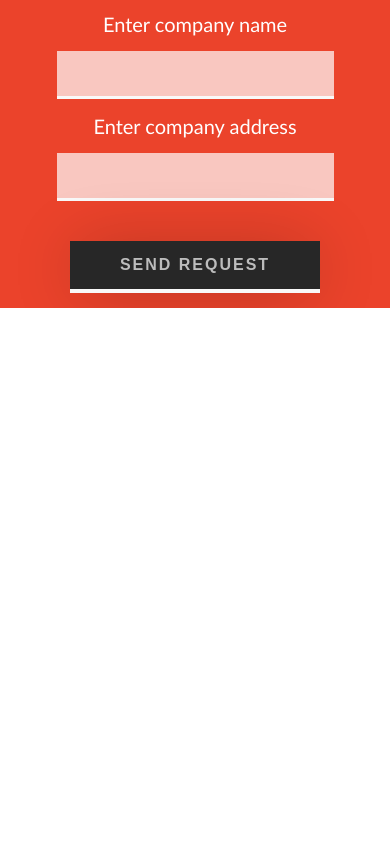
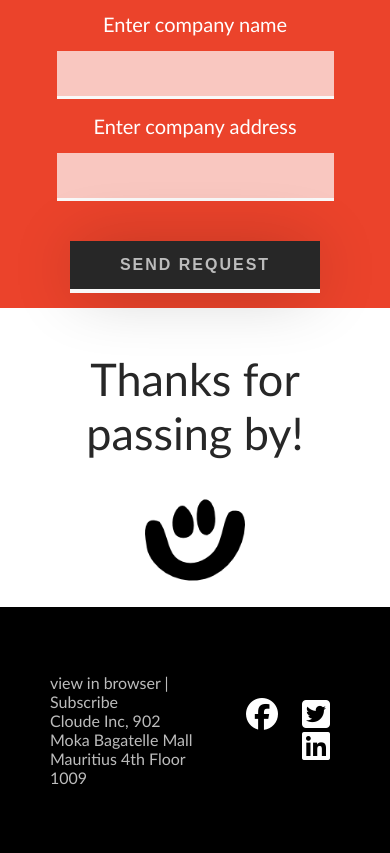
Before and after one commit to williamjosh/Cloude-website, a plain HTML site: page index.html in a window 390 px wide. Shown: the part 7252-8105 px from the top of the page. Before the commit the page ends 7560 px from the top, so only its background shows below. Drawn offline with nearby package versions, Linux system fonts and the light colour scheme.

Commit message:
Added goodbye msg and footer
+responsive

```diff
--- a/index.html
+++ b/index.html
@@ -286,6 +286,40 @@
 
 
 
+	<!--GOODBYE MESSAGE -->
+	<div class="wrapper">
+		<div class="container">
+			<div class="salute-message" style="text-align: center;">
+				<h1>Thanks for passing by!</h1>
+				<img src="assets\smile.png" height="100px" alt="">
+			</div>
+		</div>
+	</div>
+
+
+
+
+	<!-- FOOTER -->
+	<div class="container footer">
+		<div class="row">
+			<div class="col-6">
+				<p>
+					view in browser | Subscribe </br>
+					Cloude Inc, 902 Moka Bagatelle Mall Mauritius 4th Floor 1009
+				</p>
+			</div>
+
+			<div class="col-6 footer-menus">
+				<a href="#"><i class="fa fa-facebook-official fa-2x" aria-hidden="true"></i></a>
+				<a href="#"><i class="fa fa-twitter-square fa-2x" aria-hidden="true"></i></a>
+				<a href="#"><i class="fa fa-linkedin-square fa-2x" aria-hidden="true"></i></a>
+			</div>
+		</div>
+	</div>
+
+
+
+
 
 
 
--- /dev/null
+++ b/sass/layout/_footer.sass
@@ -0,0 +1,19 @@
+div.footer
+	display: block
+	width: 100%
+	padding: 50px
+	margin: 0 auto
+	background-color: $base-dark
+	p
+		color: $base-light
+	div.footer-menus
+		text-align: right
+	a
+		color: white
+		margin: 10px
+
+
+/// goodbye message
+
+div.salute-message
+	text-align: center
--- a/sass/layout/layout-dir.sass
+++ b/sass/layout/layout-dir.sass
@@ -5,3 +5,5 @@
 @import "newsletter"
 @import "clients"
 @import "appointment"
+@import "goodbyemsg"
+@import "footer"
```
Also changed, not shown: assets/smile.png (added), css/style.css, sass/layout/_goodbyemsg.sass (added), 1 other file.
